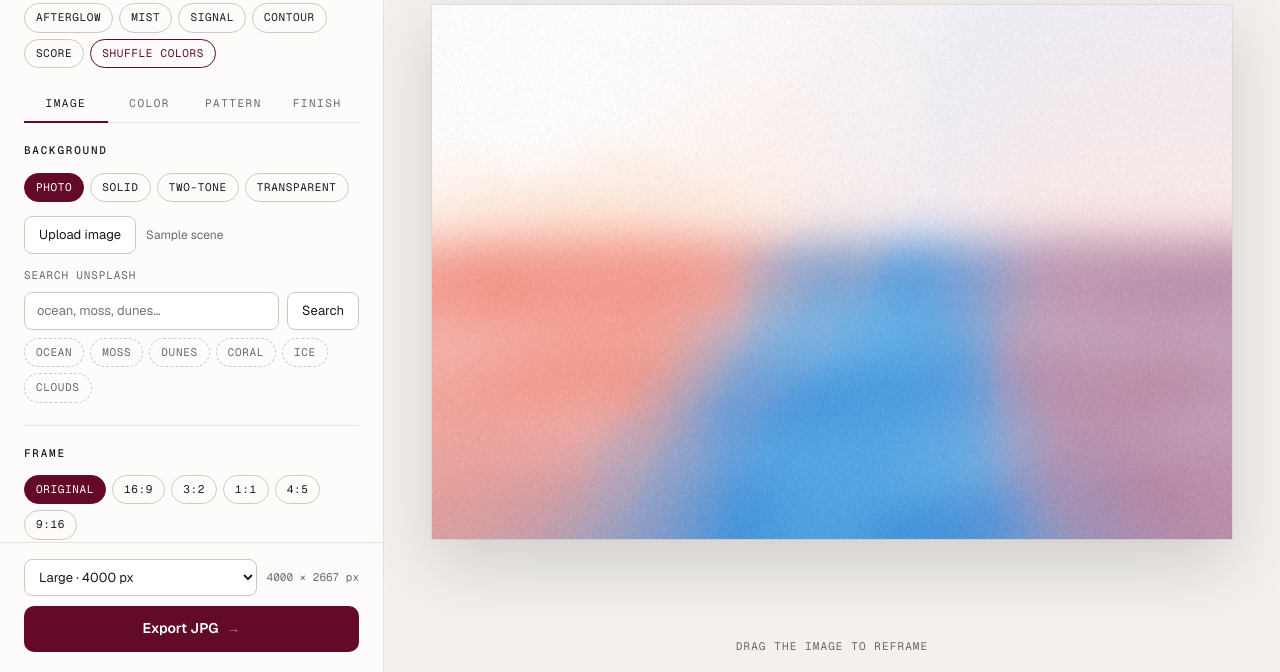
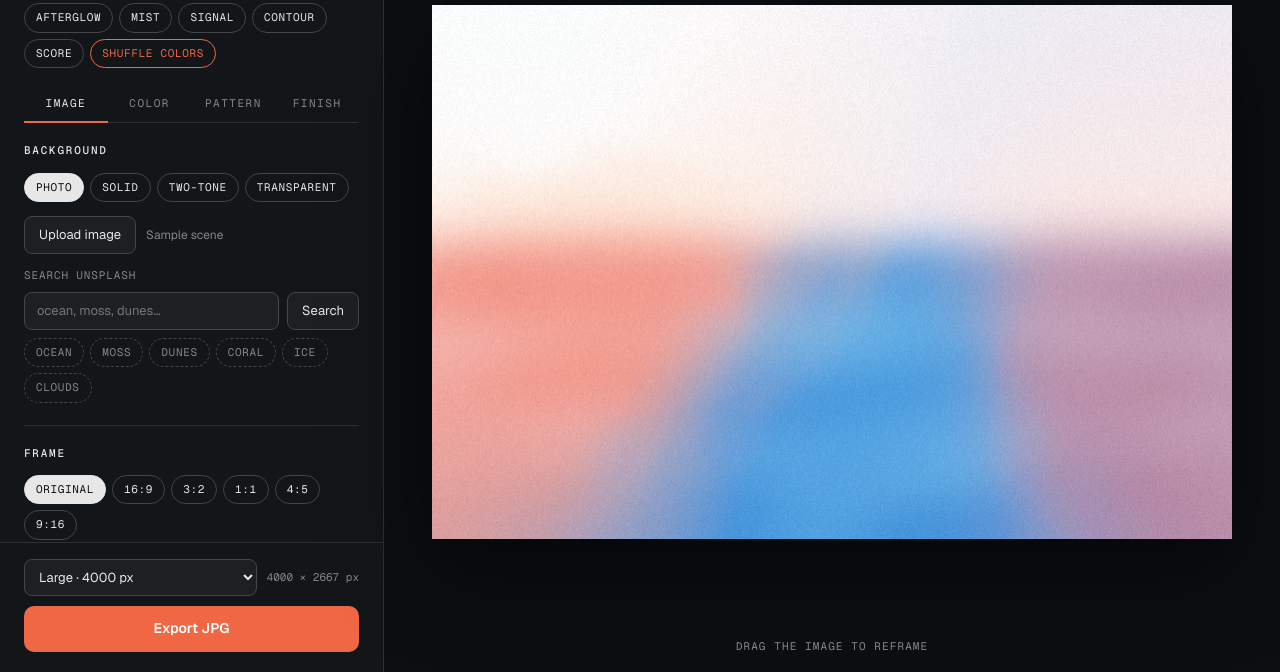
Before and after one commit to ffgroup-8/composer, a plain HTML site: page index.html in a window 1280 px wide. Shown: the part 128-800 px from the top of the page. Drawn offline with nearby package versions, Linux system fonts and the light colour scheme.

Commit message:
Return to the dark interface with the brand orange as the accent
Dark surfaces are back. The export button, active tab and focus states
use the brand orange in place of blue. The page stays dark whatever the
system setting. Labels stay in Geist Mono.

Co-Authored-By: Claude Fable 5.2 <noreply@anthropic.com>

```diff
--- a/index.html
+++ b/index.html
@@ -7,25 +7,24 @@
 <title>Composer</title>
 <link rel="preconnect" href="https://fonts.googleapis.com">
 <link rel="preconnect" href="https://fonts.gstatic.com" crossorigin>
-<meta name="color-scheme" content="light">
+<meta name="color-scheme" content="dark">
 <link href="https://fonts.googleapis.com/css2?family=Geist:wght@400;500;600&family=Geist+Mono:wght@400;500&display=swap" rel="stylesheet">
 <style>
-  /* Light interface in the brand colors. It does not follow the system light/dark setting. */
+  /* Dark interface with the brand orange as the one punch color. It does not follow the system light/dark setting. */
   :root {
-    color-scheme: light;
-    --bg: #F3F0ED;            /* stage: neutral, so image colors read true */
-    --panel: #FEFCFA;         /* Paper */
-    --raise: #FFFFFF;
-    --line: #E6E1DB;
-    --line-2: #CFC8C0;
-    --text: #171B22;          /* Ink */
-    --muted: #666A70;
-    --accent: #620A28;        /* Note (maroon): selection, focus, primary button */
-    --accent-strong: #620A28;
-    --accent-hover: #520E25;
-    --on-accent: #FFFFFF;     /* labels on maroon are always white */
-    --spark: #F06743;         /* Prompt (orange): accent mark only, never a fill */
-    --shadow: 23, 27, 34;
+    color-scheme: dark;
+    --bg: #0B0F12;
+    --panel: #121619;
+    --raise: #1C2023;
+    --line: #2C2E2F;
+    --line-2: #444648;
+    --text: #E7E7E7;
+    --muted: #868686;
+    --accent: #F06743;        /* brand orange: active tab, focus, export button */
+    --accent-strong: #F06743;
+    --accent-hover: #F27C5F;
+    --on-accent: #FFFFFF;     /* labels on orange are white */
+    --shadow: 0, 0, 0;
     --sans: "Geist", "Helvetica Neue", Helvetica, Arial, sans-serif;
     --mono: "Geist Mono", ui-monospace, Menlo, monospace;
   }
@@ -81,7 +80,7 @@
     border-radius: 999px; padding: 6px 11px; cursor: pointer; transition: background .12s, border-color .12s;
   }
   .chip:hover { border-color: var(--muted); }
-  .chip[aria-pressed="true"] { background: var(--accent); color: var(--on-accent); border-color: var(--accent); }
+  .chip[aria-pressed="true"] { background: var(--text); color: var(--bg); border-color: var(--text); }
   .chip.accent { border-color: var(--accent); color: var(--accent); }
   .chip.accent:hover { background: var(--accent); color: var(--on-accent); }
   .chip.quiet { border-style: dashed; color: var(--muted); }
@@ -99,9 +98,9 @@
   input[type="range"]::-moz-range-track { height: 2px; background: var(--line-2); border-radius: 1px; }
   input[type="range"]::-webkit-slider-thumb {
     -webkit-appearance: none; width: 14px; height: 14px; border-radius: 50%;
-    background: var(--accent); border: 0; margin-top: -6px; transition: transform .1s;
+    background: var(--text); border: 0; margin-top: -6px; transition: transform .1s;
   }
-  input[type="range"]::-moz-range-thumb { width: 14px; height: 14px; border-radius: 50%; background: var(--accent); border: 0; }
+  input[type="range"]::-moz-range-thumb { width: 14px; height: 14px; border-radius: 50%; background: var(--text); border: 0; }
   input[type="range"]:hover::-webkit-slider-thumb { transform: scale(1.15); }
   input[type="range"]:focus-visible { outline: 1px solid var(--accent); outline-offset: 4px; }
 
@@ -176,7 +175,7 @@
   .sw { aspect-ratio: 1; border: 0; border-radius: 4px; cursor: pointer; padding: 0; position: relative; box-shadow: inset 0 0 0 1px rgba(var(--shadow), .08); }
   .sw:hover { transform: scale(1.12); z-index: 1; }
   .sw[aria-pressed="true"]::after { content: ""; position: absolute; inset: -3px; border: 1.5px solid var(--text); border-radius: 6px; }
-  .pop { position: fixed; z-index: 30; width: 300px; margin: 0; box-shadow: 0 18px 50px rgba(var(--shadow), .18); }
+  .pop { position: fixed; z-index: 30; width: 300px; margin: 0; box-shadow: 0 18px 50px rgba(var(--shadow), .6); }
 
   .lib { display: grid; grid-template-columns: repeat(4, 1fr); gap: 6px; margin-bottom: 18px; }
   .lib button { border: 0; padding: 0; cursor: pointer; border-radius: 6px; overflow: hidden; aspect-ratio: 3 / 2; background: var(--raise); position: relative; }
@@ -189,7 +188,7 @@
   }
   .seg { display: grid; grid-auto-flow: column; grid-auto-columns: 1fr; border: 1px solid var(--line-2); border-radius: 8px; overflow: hidden; margin-bottom: 12px; }
   .seg button { background: transparent; border: 0; padding: 8px 0; cursor: pointer; font-size: 13px; color: var(--muted); }
-  .seg button[aria-pressed="true"] { background: var(--accent); color: var(--on-accent); }
+  .seg button[aria-pressed="true"] { background: var(--text); color: var(--bg); }
   .seg button:disabled { opacity: .35; cursor: not-allowed; }
 
   .export { border-top: 1px solid var(--line); padding: 16px 24px 20px; background: var(--panel); }
@@ -199,10 +198,8 @@
     width: 100%; background: var(--accent-strong); color: var(--on-accent); border: 0; border-radius: 10px;
     padding: 13px 16px; font-weight: 600; font-size: 14px; cursor: pointer; transition: background .12s;
   }
-  .export-btn::after { content: "\2192"; color: var(--spark); margin-left: 8px; }
   .export-btn:hover { background: var(--accent-hover); }
   .export-btn:disabled { opacity: .6; cursor: progress; }
-  .export-btn:disabled::after { content: none; }
 
   /* ---------- Stage ---------- */
   .stage { position: relative; display: flex; align-items: center; justify-content: center; min-width: 0; height: 100vh; }
@@ -210,11 +207,11 @@
     content: "Drop image to load"; position: absolute; inset: 20px; border: 1.5px dashed var(--accent);
     border-radius: 16px; display: flex; align-items: center; justify-content: center;
     font-family: var(--mono); letter-spacing: 0.14em; text-transform: uppercase; font-size: 12px;
-    color: var(--accent); background: rgba(254,252,250,.82); z-index: 5; pointer-events: none;
+    color: var(--accent); background: rgba(11,15,18,.72); z-index: 5; pointer-events: none;
   }
   #frame {
-    position: relative; box-shadow: 0 24px 64px rgba(var(--shadow), .16), 0 0 0 1px rgba(var(--shadow), .06); cursor: grab; touch-action: none;
-    background: repeating-conic-gradient(#FFFFFF 0% 25%, #E9E5E0 0% 50%) 0 0 / 20px 20px;
+    position: relative; box-shadow: 0 30px 80px rgba(0,0,0,.55); cursor: grab; touch-action: none;
+    background: repeating-conic-gradient(#1C2023 0% 25%, #2C2E2F 0% 50%) 0 0 / 20px 20px;
   }
   #frame.panning { cursor: grabbing; }
   #frame canvas { width: 100%; height: 100%; display: block; }
@@ -237,7 +234,7 @@
     background: var(--raise); border: 1px solid var(--line-2); border-radius: 999px; padding: 7px 13px; cursor: pointer;
   }
   .compare:hover { border-color: var(--muted); }
-  .compare.on { background: var(--accent); color: var(--on-accent); border-color: var(--accent); }
+  .compare.on { background: var(--text); color: var(--bg); border-color: var(--text); }
   .badge {
     position: absolute; top: 18px; left: 50%; transform: translateX(-50%);
     font-family: var(--mono); font-size: 11px; letter-spacing: 0.1em; text-transform: uppercase;
@@ -246,7 +243,7 @@
   .toast {
     position: absolute; top: 58px; right: 18px; background: var(--raise); border: 1px solid var(--line-2);
     border-radius: 10px; padding: 10px 14px; font-size: 13px; max-width: 320px; opacity: 0;
-    box-shadow: 0 10px 30px rgba(var(--shadow), .12);
+    box-shadow: 0 10px 30px rgba(var(--shadow), .4);
     transform: translateY(-6px); transition: opacity .2s, transform .2s; pointer-events: none; z-index: 10;
   }
   .toast.show { opacity: 1; transform: none; }
```
